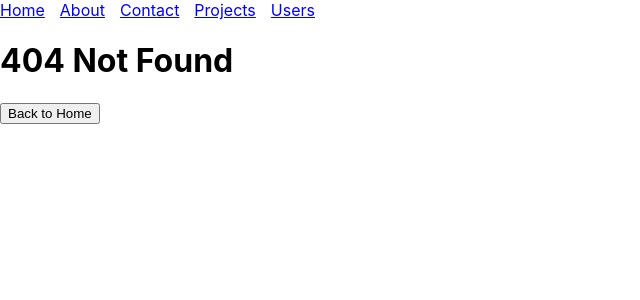
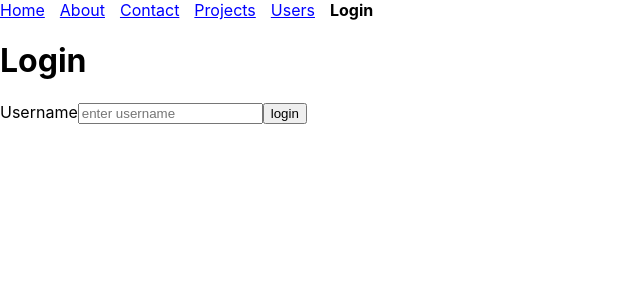
Before and after one commit to phani6121/react-full-course, a React (Create React App) app: page /login in a window 1280 px wide. Before the commit this address had no page. Shown: the top 300 px of the page, without its empty margins (0-640 px from the left). Built offline with nearby package versions, Linux system fonts and the light colour scheme.

Commit message:
authantication and public routes ,pravite routes

```diff
--- a/src/App.js
+++ b/src/App.js
@@ -52,6 +52,9 @@ import NewProjects from "./components/NewProjects";
 import Users from "./components/Users";
 import UserDetails from "./components/UserDetails";
 import { AuthProvider } from "./components/auth";
+import Login from "./components/Login"
+import Logout from "./components/Logout";
+import PrivateRoute from "./components/PrivateRoute";
 
 // Lazy loading means if we are run the large projects to load the pages to taken more time so we are use the lazy loading to reduce the loading time.
 //Procedure to use the Lazy loading any project have many components are used so large content components are to import dynamic so in that time when ever we can click that component page in that time its loaded remaining time not loaded.
@@ -82,10 +85,19 @@ function App() {
           <Route path="feature" element={<FeaturedProjects />} />
           <Route path="new" element={<NewProjects />} />
         </Route>
-        <Route path="/users" element={<Users />} />
+        <Route path="/users" element={
+          <PrivateRoute>
+            <Users />
+          </PrivateRoute>
+        } />
         <Route path="/users/:userId" element={<UserDetails />} />
         {/* Dynamic routes are wrote like above line  */}
         {/* Above those lines are nested routes we wrote like that  */}
+
+        <Route path="/login" element={<Login />} />
+
+        <Route path="/logout" element={<Logout />} />
+
         <Route path="*" element={<NotFound />} />
         {/* At here path is given "*" it means if not match any route to go to take that star path. */}
       </Routes>
--- a/src/components/Login.js
+++ b/src/components/Login.js
@@ -1,12 +1,25 @@
-import React from 'react'
+import React, { useState } from 'react'
+import { useNavigate } from 'react-router-dom';
+import { useAuth } from './auth';
 
 const Login = () => {
+
+    const navigate = useNavigate();
+
+    const { login } = useAuth()
+
+    const [name, setName] = useState("");
+
     return (
         <div>
             <h1>Login</h1>
             <label>Username</label>
-            <input type="text" name='' id='' placeholder='enter username' />
-            <button>login</button>
+            <input type="text" name='name' id='name' value={name} placeholder='enter username' onChange={(e) => setName(e.target.value)} />
+            <button onClick={() => {
+                login(name)
+                navigate("/", { replace: true })
+                // At here replace prop if we are login to login page after we click the arrow through navigate to back to stop the again login page
+            }}>login</button>
         </div>
     )
 }
--- /dev/null
+++ b/src/components/Logout.js
@@ -0,0 +1,11 @@
+import React from 'react'
+
+const Logout = () => {
+    return (
+        <div>
+            <h1> Logout page</h1>
+        </div>
+    )
+}
+
+export default Logout;
--- a/src/components/Navbar.js
+++ b/src/components/Navbar.js
@@ -1,4 +1,5 @@
 import React from 'react'
+import { useAuth } from './auth'
 import { NavLink } from "react-router-dom"
 // import { Link } from "react-router-dom"
 
@@ -6,6 +7,7 @@ import { NavLink } from "react-router-dom"
 
 const Navbar = () => {
 
+    const { user, logout } = useAuth();
 
     //This is like inline styling
     const navLinkStyle = ({ isActive }) => {
@@ -26,6 +28,11 @@ const Navbar = () => {
                 {/* <Link to="/" >Home</Link>
                 <Link to="/About">About</Link>
                 <Link to="/Contact">Contact</Link> */}
+                {user ? (
+                    <NavLink style={navLinkStyle} to="/logout" onClick={logout}>Logout</NavLink>
+                ) : (
+                    <NavLink style={navLinkStyle} to="/login">Login</NavLink>
+                )}
             </nav>
         </div>
     )
--- /dev/null
+++ b/src/components/PrivateRoute.js
@@ -0,0 +1,15 @@
+import React from 'react'
+import { useAuth } from './auth'
+import { Navigate } from 'react-router-dom'
+
+const PrivateRoute = ({ children }) => {
+
+    const { user } = useAuth();
+
+    if (!user) {
+        return <Navigate to="/login" />
+    }
+    return children
+}
+
+export default PrivateRoute;
--- a/src/components/auth.js
+++ b/src/components/auth.js
@@ -1,4 +1,4 @@
-import React, { useState } from 'react'
+import React, { useState, useContext } from 'react'
 
 const AuthContext = React.createContext();
 
@@ -20,3 +20,6 @@ export const AuthProvider = ({ children }) => {
         </AuthContext.Provider>
     )
 }
+export const useAuth = () => {
+    return useContext(AuthContext);
+}
```
